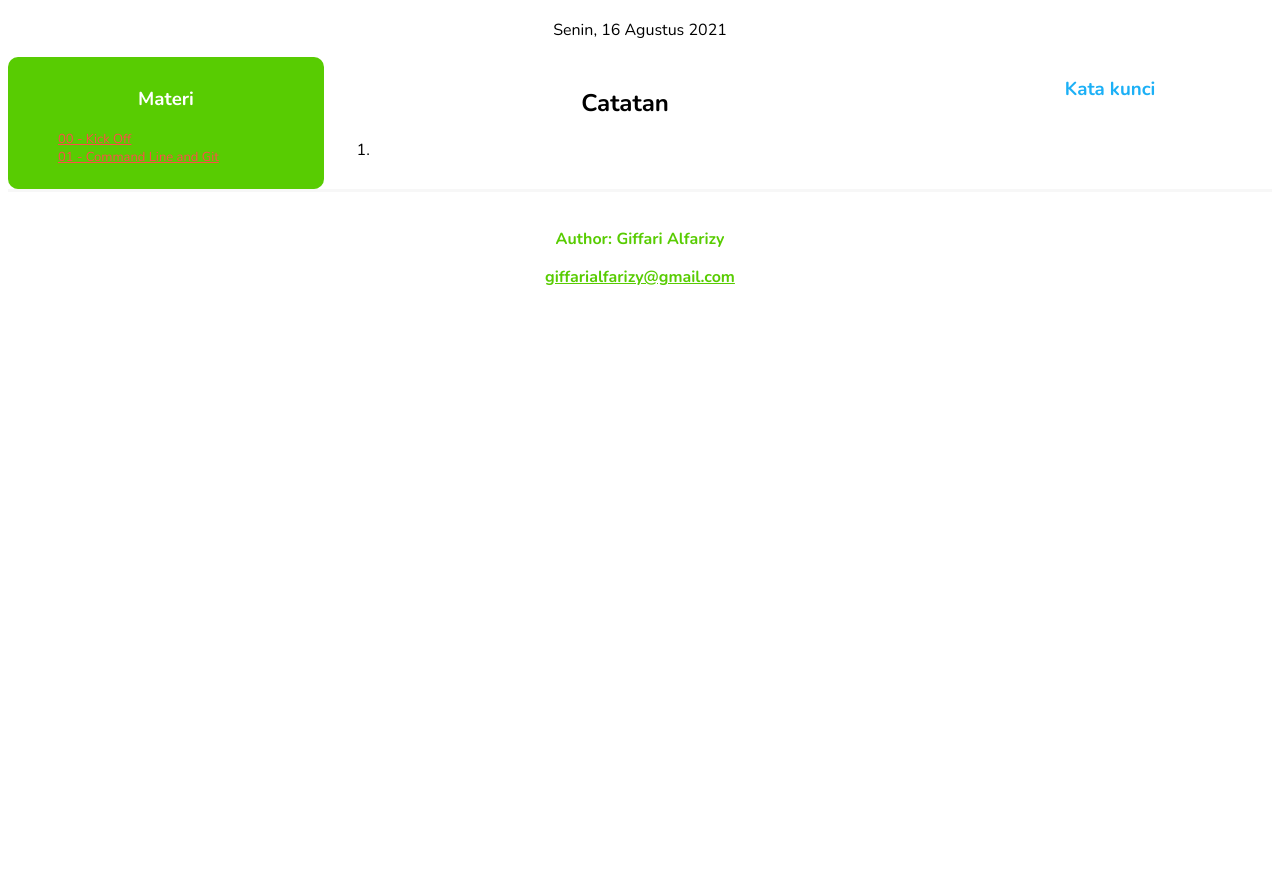
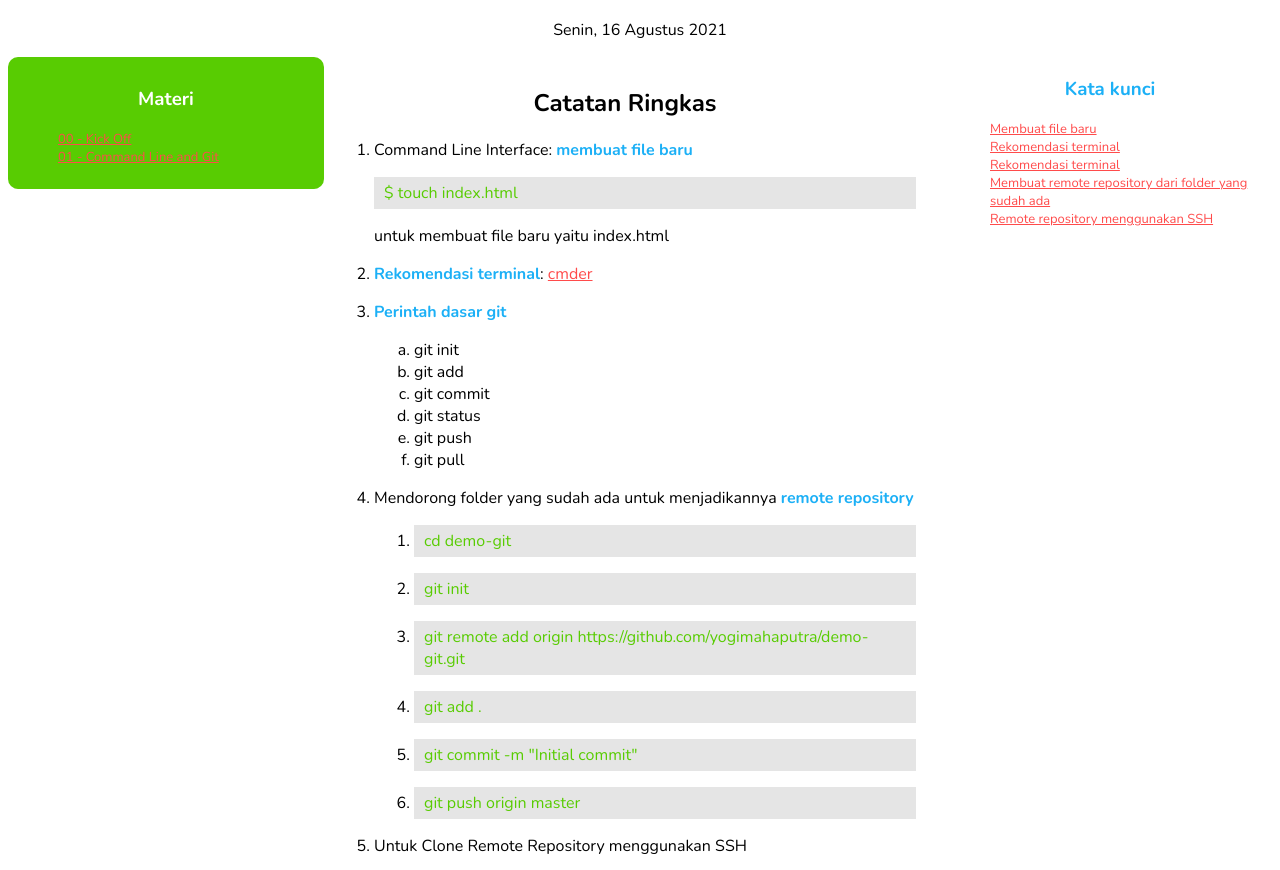
Before and after one commit to giffarialfarizy/catatan-react-sanbercode, a plain HTML site: page 01_160821_senin_commandline-and-git.html in a window 1280 px wide. Shown: the part 67-937 px from the top of the page. Before the commit the page ends 800 px from the top, so only its background shows below. Drawn offline with nearby package versions, Linux system fonts and the light colour scheme.

Commit message:
01-command line and git

```diff
--- a/01_160821_senin_commandline-and-git.html
+++ b/01_160821_senin_commandline-and-git.html
@@ -4,6 +4,7 @@
     <meta charset="UTF-8" />
     <meta http-equiv="X-UA-Compatible" content="IE=edge" />
     <meta name="viewport" content="width=device-width, initial-scale=1.0" />
+    <link rel="shortcut icon" href="favicon.ico" />
     <title>Command Line & Git</title>
     <link rel="stylesheet" href="styles.css" />
   </head>
@@ -31,9 +32,62 @@
 
       <!-- Catatan -->
       <div class="catatan">
-        <h2>Catatan</h2>
+        <h2>Catatan Ringkas</h2>
         <ol type="1">
-          <li></li>
+          <li id="file-baru">
+            <p>Command Line Interface: <span class="penting">membuat file baru</span></p>
+            <p class="code">$ touch index.html</p>
+            <p>untuk membuat file baru yaitu index.html</p>
+          </li>
+          <li id="rekomendasi-terminal">
+            <p><span class="penting">Rekomendasi terminal</span>: <a href="https://cmder.net/" target="_blank">cmder</a></p>
+          </li>
+          <li id="perintah-git">
+            <p><span class="penting">Perintah dasar git</span></p>
+            <ol type="a">
+              <li>git init</li>
+              <li>git add</li>
+              <li>git commit</li>
+              <li>git status</li>
+              <li>git push</li>
+              <li>git pull</li>
+            </ol>
+          </li>
+          <li id="remote-repository">
+            <p>Mendorong folder yang sudah ada untuk menjadikannya <span class="penting">remote repository</span></p>
+            <ol>
+              <li>
+                <p class="code">cd demo-git</p>
+              </li>
+              <li>
+                <p class="code">git init</p>
+              </li>
+              <li>
+                <p class="code">git remote add origin https://github.com/yogimahaputra/demo-git.git</p>
+              </li>
+              <li>
+                <p class="code">git add .</p>
+              </li>
+              <li>
+                <p class="code">git commit -m "Initial commit"</p>
+              </li>
+              <li>
+                <p class="code">git push origin master</p>
+              </li>
+            </ol>
+          </li>
+          <li>
+            <p>Untuk Clone Remote Repository menggunakan SSH</p>
+            <ol>
+              <li><a href="https://www.petanikode.com/github-ssh/" target="_blank">https://www.petanikode.com/github-ssh/</a></li>
+              <li><a href="https://rakitaplikasi.com/blog/cara-menggunakan-ssh-di-github" target="_blank">https://rakitaplikasi.com/blog/cara-menggunakan-ssh-di-github</a></li>
+              <li>
+                <a href="https://docs.github.com/en/github/authenticating-to-github/connecting-to-github-with-ssh" target="_blank"
+                  >https://docs.github.com/en/github/authenticating-to-github/connecting-to-github-with-ssh</a
+                >
+              </li>
+            </ol>
+          </li>
         </ol>
       </div>
       <!-- end of Catatan -->
@@ -42,7 +96,21 @@
       <div class="keywords">
         <h3>Kata kunci</h3>
         <ul>
-          <li></li>
+          <li>
+            <a href="#file-baru">Membuat file baru</a>
+          </li>
+          <li>
+            <a href="#rekomendasi-terminal">Rekomendasi terminal</a>
+          </li>
+          <li>
+            <a href="#perintah-git">Rekomendasi terminal</a>
+          </li>
+          <li>
+            <a href="#remote-repository">Membuat remote repository dari folder yang sudah ada</a>
+          </li>
+          <li>
+            <a href="#remote-repository">Remote repository menggunakan SSH</a>
+          </li>
         </ul>
       </div>
       <!-- end of Keywords -->
--- a/styles.css
+++ b/styles.css
@@ -131,3 +131,11 @@ span.penting {
   font-weight: bold;
   color: #1cb0f6;
 }
+
+p.code {
+  background-color: #e5e5e5;
+  color: #58cc02;
+  text-align: left;
+  padding: 5px 10px 5px 10px;
+  /* font-family: ; */
+}
```
Also changed, not shown: 00_150821_ahad_kickoff.html (+3 -2 lines), favicon.ico (added), 1 other file.
